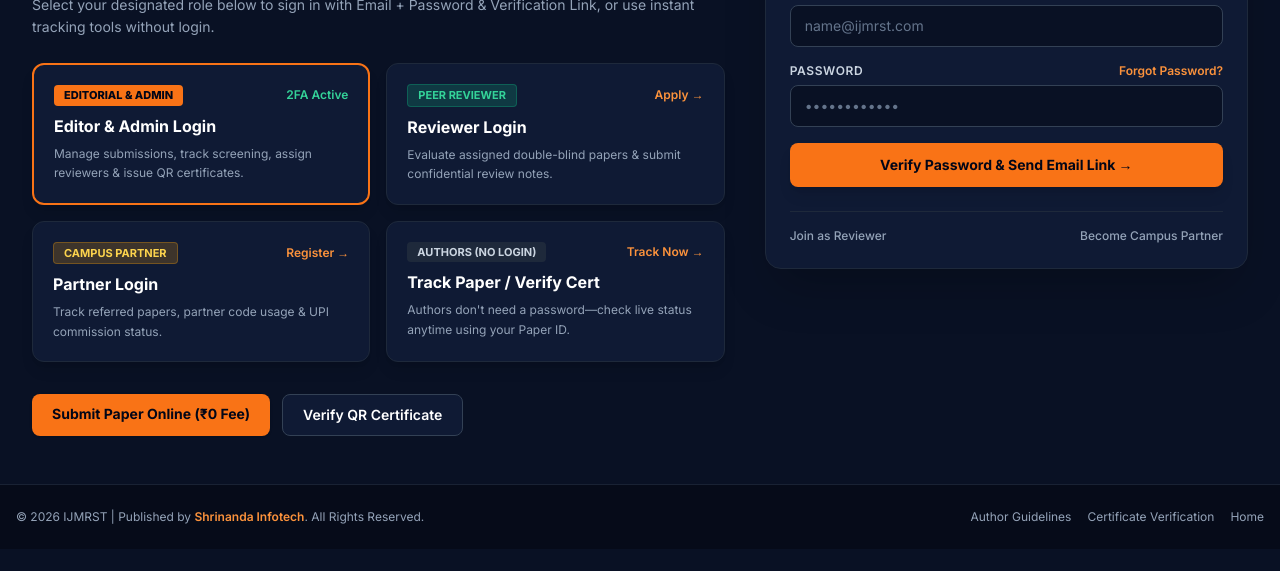
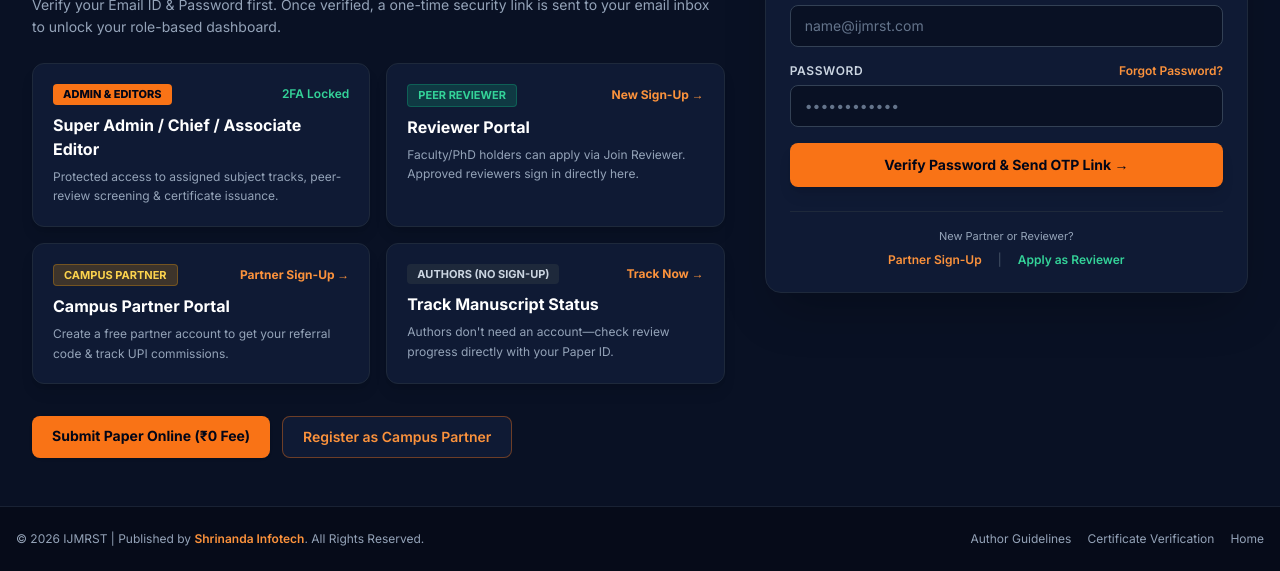
Before and after one commit to ShrinandaInfotech/ijmrst-journal, a plain HTML site: page login.html in a window 1280 px wide. Shown: the part 298-869 px from the top of the page. Before the commit the page ends 847 px from the top, so only its background shows below. Drawn offline with nearby package versions, Linux system fonts and the light colour scheme.

Commit message:
Update login.html

```diff
--- a/login.html
+++ b/login.html
@@ -14,7 +14,7 @@
 </head>
 <body class="min-h-screen flex flex-col">
 
-  <!-- Top Utility Bar (Exact Match to index.html) -->
+  <!-- Top Utility Bar -->
   <div class="bg-[#060B19] border-b border-slate-800/80 text-xs py-2 px-4">
     <div class="max-w-7xl mx-auto flex flex-wrap justify-between items-center gap-2">
       <div class="text-slate-300">
@@ -28,7 +28,7 @@
     </div>
   </div>
 
-  <!-- Main Header Navigation (Exact Match to index.html) -->
+  <!-- Main Header Navigation -->
   <header class="bg-[#091124]/95 border-b border-slate-800/80 sticky top-0 z-40 backdrop-blur">
     <div class="max-w-7xl mx-auto px-4 sm:px-6 lg:px-8 py-4 flex flex-col lg:flex-row items-center justify-between gap-4">
       <a href="index.html" class="flex items-center space-x-3">
@@ -59,87 +59,84 @@
   <main class="flex-grow max-w-7xl w-full mx-auto px-4 sm:px-6 lg:px-8 py-12">
     <div class="grid grid-cols-1 lg:grid-cols-12 gap-10 items-start">
 
-      <!-- Left Column: Role Cards & Portals (7 Cols) -->
+      <!-- Left Column: Role Portals & Sign-Up Options (7 Cols) -->
       <div class="lg:col-span-7 space-y-6">
         <div>
           <span class="inline-block px-3.5 py-1 rounded-full bg-orange-500/15 border border-orange-500/30 text-orange-400 text-xs font-semibold mb-3">
-            2-Step Protected Editorial & Partner Gateway
+            2-Step Protected Portal (Password + Email Verification)
           </span>
           <h1 class="text-3xl sm:text-4xl font-extrabold text-white leading-tight">
-            Unified Access for <span class="text-orange-500">Editors, Reviewers & Partners</span>
+            One Secure Login for <span class="text-orange-500">Admin, Editors, Reviewers & Partners</span>
           </h1>
           <p class="text-sm text-slate-400 mt-3 leading-relaxed">
-            Select your designated role below to sign in with Email + Password & Verification Link, or use instant tracking tools without login.
+            Verify your Email ID & Password first. Once verified, a one-time security link is sent to your email inbox to unlock your role-based dashboard.
           </p>
         </div>
 
-        <!-- 4 Dark Theme Role Cards -->
+        <!-- 4 Role & Sign-Up Cards -->
         <div class="grid grid-cols-1 sm:grid-cols-2 gap-4">
           <!-- Card 1: Editorial & Super Admin -->
-          <button type="button" onclick="selectPortalRole('Editorial & Super Admin Portal', 'For Chief Editor, Associate Editors & Journal Administration')"
-            class="text-left p-5 rounded-xl bg-[#0F1A34] border-2 border-orange-500 shadow-lg hover:bg-[#132040] transition">
+          <div class="p-5 rounded-xl bg-[#0F1A34] border border-slate-800 shadow-lg">
             <div class="flex items-center justify-between mb-2">
-              <span class="px-2.5 py-0.5 rounded bg-orange-500 text-slate-950 text-[11px] font-extrabold">EDITORIAL & ADMIN</span>
-              <span class="text-emerald-400 text-xs font-semibold">2FA Active</span>
+              <span class="px-2.5 py-0.5 rounded bg-orange-500 text-slate-950 text-[11px] font-extrabold">ADMIN & EDITORS</span>
+              <span class="text-emerald-400 text-xs font-semibold">2FA Locked</span>
             </div>
-            <h3 class="font-bold text-white text-base">Editor & Admin Login</h3>
-            <p class="text-xs text-slate-400 mt-1.5 leading-relaxed">Manage submissions, track screening, assign reviewers & issue QR certificates.</p>
-          </button>
+            <h3 class="font-bold text-white text-base">Super Admin / Chief / Associate Editor</h3>
+            <p class="text-xs text-slate-400 mt-1.5 leading-relaxed">Protected access to assigned subject tracks, peer-review screening & certificate issuance.</p>
+          </div>
 
           <!-- Card 2: Peer Reviewer -->
-          <button type="button" onclick="selectPortalRole('Peer Reviewer Portal', 'Double-Blind Manuscript Evaluation Dashboard')"
-            class="text-left p-5 rounded-xl bg-[#0F1A34] border border-slate-800 hover:border-orange-500/60 shadow-lg hover:bg-[#132040] transition">
+          <div class="p-5 rounded-xl bg-[#0F1A34] border border-slate-800 shadow-lg">
             <div class="flex items-center justify-between mb-2">
               <span class="px-2.5 py-0.5 rounded bg-emerald-500/20 text-emerald-400 border border-emerald-500/30 text-[11px] font-bold">PEER REVIEWER</span>
-              <a href="join-reviewer.html" onclick="event.stopPropagation()" class="text-orange-400 hover:underline text-xs font-semibold">Apply →</a>
+              <a href="join-reviewer.html" class="text-orange-400 hover:underline text-xs font-bold">New Sign-Up →</a>
             </div>
-            <h3 class="font-bold text-white text-base">Reviewer Login</h3>
-            <p class="text-xs text-slate-400 mt-1.5 leading-relaxed">Evaluate assigned double-blind papers & submit confidential review notes.</p>
-          </button>
+            <h3 class="font-bold text-white text-base">Reviewer Portal</h3>
+            <p class="text-xs text-slate-400 mt-1.5 leading-relaxed">Faculty/PhD holders can apply via Join Reviewer. Approved reviewers sign in directly here.</p>
+          </div>
 
           <!-- Card 3: Campus Partner -->
-          <button type="button" onclick="selectPortalRole('Campus Partner Portal', 'Track Referrals, Submissions & Commission Payouts')"
-            class="text-left p-5 rounded-xl bg-[#0F1A34] border border-slate-800 hover:border-orange-500/60 shadow-lg hover:bg-[#132040] transition">
+          <div class="p-5 rounded-xl bg-[#0F1A34] border border-slate-800 shadow-lg">
             <div class="flex items-center justify-between mb-2">
               <span class="px-2.5 py-0.5 rounded bg-amber-500/20 text-amber-300 border border-amber-500/30 text-[11px] font-bold">CAMPUS PARTNER</span>
-              <a href="partner-signup.html" onclick="event.stopPropagation()" class="text-orange-400 hover:underline text-xs font-semibold">Register →</a>
+              <a href="partner-signup.html" class="text-orange-400 hover:underline text-xs font-bold">Partner Sign-Up →</a>
             </div>
-            <h3 class="font-bold text-white text-base">Partner Login</h3>
-            <p class="text-xs text-slate-400 mt-1.5 leading-relaxed">Track referred papers, partner code usage & UPI commission status.</p>
-          </button>
+            <h3 class="font-bold text-white text-base">Campus Partner Portal</h3>
+            <p class="text-xs text-slate-400 mt-1.5 leading-relaxed">Create a free partner account to get your referral code & track UPI commissions.</p>
+          </div>
 
           <!-- Card 4: Author Public Tracking -->
           <a href="track-paper.html"
-            class="block text-left p-5 rounded-xl bg-[#0F1A34] border border-slate-800 hover:border-orange-500/60 shadow-lg hover:bg-[#132040] transition">
+            class="block p-5 rounded-xl bg-[#0F1A34] border border-slate-800 hover:border-orange-500/60 shadow-lg transition">
             <div class="flex items-center justify-between mb-2">
-              <span class="px-2.5 py-0.5 rounded bg-slate-800 text-slate-300 text-[11px] font-bold">AUTHORS (NO LOGIN)</span>
-              <span class="text-orange-400 text-xs font-semibold">Track Now →</span>
+              <span class="px-2.5 py-0.5 rounded bg-slate-800 text-slate-300 text-[11px] font-bold">AUTHORS (NO SIGN-UP)</span>
+              <span class="text-orange-400 text-xs font-bold">Track Now →</span>
             </div>
-            <h3 class="font-bold text-white text-base">Track Paper / Verify Cert</h3>
-            <p class="text-xs text-slate-400 mt-1.5 leading-relaxed">Authors don't need a password—check live status anytime using your Paper ID.</p>
+            <h3 class="font-bold text-white text-base">Track Manuscript Status</h3>
+            <p class="text-xs text-slate-400 mt-1.5 leading-relaxed">Authors don't need an account—check review progress directly with your Paper ID.</p>
           </a>
         </div>
 
-        <!-- Bottom Action Buttons (Matching Hero Buttons) -->
+        <!-- Bottom Action Buttons -->
         <div class="flex flex-wrap gap-3 pt-2">
           <a href="submit.html" class="bg-orange-500 hover:bg-orange-600 text-slate-950 font-bold text-sm px-5 py-2.5 rounded-lg transition shadow">
             Submit Paper Online (₹0 Fee)
           </a>
-          <a href="verify.html" class="bg-[#0F1A34] hover:bg-slate-800 text-white border border-slate-700 font-semibold text-sm px-5 py-2.5 rounded-lg transition">
-            Verify QR Certificate
+          <a href="partner-signup.html" class="bg-[#0F1A34] hover:bg-slate-800 text-orange-400 border border-orange-500/40 font-semibold text-sm px-5 py-2.5 rounded-lg transition">
+            Register as Campus Partner
           </a>
         </div>
       </div>
 
-      <!-- Right Column: Dark Card Login Box (5 Cols) -->
+      <!-- Right Column: 2-Step Login Box (5 Cols) -->
       <div class="lg:col-span-5 bg-[#0F1A34] rounded-2xl shadow-2xl border border-slate-800 overflow-hidden">
         <div class="p-6 border-b border-slate-800 flex items-center justify-between">
           <div>
-            <h2 id="loginBoxTitle" class="text-lg font-bold text-orange-400">Editorial & Super Admin Portal</h2>
-            <p id="loginBoxSubtitle" class="text-xs text-slate-400 mt-0.5">For Chief Editor, Associate Editors & Journal Administration</p>
+            <h2 class="text-lg font-bold text-orange-400">2-Step Portal Sign In</h2>
+            <p class="text-xs text-slate-400 mt-0.5">Step 1: Password • Step 2: Email Verification</p>
           </div>
           <span class="inline-flex items-center text-xs text-emerald-400 font-semibold shrink-0">
-            <span class="w-2 h-2 rounded-full bg-emerald-400 mr-1.5"></span> Secure
+            <span class="w-2 h-2 rounded-full bg-emerald-400 mr-1.5"></span> 2FA Active
           </span>
         </div>
 
@@ -168,24 +165,24 @@
 
             <button type="submit" id="step1Btn"
               class="w-full bg-orange-500 hover:bg-orange-600 text-slate-950 font-bold py-3 rounded-lg transition shadow-lg text-sm">
-              Verify Password & Send Email Link →
+              Verify Password & Send OTP Link →
             </button>
           </form>
 
-          <!-- STEP 2: Check Email Verification Link Screen -->
+          <!-- STEP 2: Email Verification Link Screen -->
           <div id="step2Box" class="hidden space-y-4 text-center py-2">
             <div class="w-12 h-12 bg-emerald-500/20 text-emerald-400 border border-emerald-500/30 rounded-full flex items-center justify-center mx-auto">
               <svg class="w-6 h-6" fill="none" stroke="currentColor" viewBox="0 0 24 24">
                 <path stroke-linecap="round" stroke-linejoin="round" stroke-width="2" d="M3 8l7.89 5.26a2 2 0 002.22 0L21 8M5 19h14a2 2 0 002-2V7a2 2 0 00-2-2H5a2 2 0 00-2 2v10a2 2 0 002 2z" />
               </svg>
             </div>
-            <h3 class="text-base font-bold text-white">Check Your Email Inbox</h3>
+            <h3 class="text-base font-bold text-white">Step 2: Check Your Email Inbox</h3>
             <p class="text-xs text-slate-300 leading-relaxed">
-              Password verified! We sent a one-time login link to <span id="otpEmailDisplay" class="font-bold text-orange-400"></span>. Click <strong class="text-white">"Sign in"</strong> in your email to open your dashboard.
+              Password verified! A one-time verification link has been sent to <span id="otpEmailDisplay" class="font-bold text-orange-400"></span>. Click <strong class="text-white">"Sign in"</strong> in that email to open your dashboard.
             </p>
 
             <div class="flex justify-between items-center pt-4 border-t border-slate-800 text-xs">
-              <button type="button" onclick="resendLink()" class="text-orange-400 font-semibold hover:underline">Resend Link</button>
+              <button type="button" onclick="resendLink()" class="text-orange-400 font-semibold hover:underline">Resend Email</button>
               <button type="button" onclick="resetToStep1()" class="text-slate-400 hover:underline">← Back to Login</button>
             </div>
           </div>
@@ -226,9 +223,14 @@
             </button>
           </form>
 
-          <div class="mt-6 pt-4 border-t border-slate-800 flex justify-between text-xs text-slate-400">
-            <a href="join-reviewer.html" class="hover:text-orange-400 font-medium">Join as Reviewer</a>
-            <a href="partner-signup.html" class="hover:text-orange-400 font-medium">Become Campus Partner</a>
+          <!-- New User Sign-Up Links -->
+          <div class="mt-6 pt-4 border-t border-slate-800 space-y-2 text-center">
+            <p class="text-[11px] text-slate-400">New Partner or Reviewer?</p>
+            <div class="flex justify-center gap-4 text-xs">
+              <a href="partner-signup.html" class="text-orange-400 hover:underline font-semibold">Partner Sign-Up</a>
+              <span class="text-slate-600">|</span>
+              <a href="join-reviewer.html" class="text-emerald-400 hover:underline font-semibold">Apply as Reviewer</a>
+            </div>
           </div>
         </div>
       </div>
@@ -251,13 +253,6 @@
   <script>
     let verifiedEmail = '';
 
-    function selectPortalRole(title, subtitle) {
-      document.getElementById('loginBoxTitle').textContent = title;
-      document.getElementById('loginBoxSubtitle').textContent = subtitle;
-      resetToStep1();
-      document.getElementById('emailInput').focus();
-    }
-
     function showAlert(msg, isError = true) {
       const box = document.getElementById('alertBox');
       box.textContent = msg;
@@ -271,6 +266,7 @@
       document.getElementById('alertBox').classList.add('hidden');
     }
 
+    // Handle Password Reset OR 2FA Email Link Callback
     supabaseClient.auth.onAuthStateChange(async (event, session) => {
       if (event === 'PASSWORD_RECOVERY') {
         document.getElementById('step1Form').classList.add('hidden');
@@ -291,6 +287,7 @@
       }
     });
 
+    // STEP 1: Verify Password -> Sign Out Temp Session -> Trigger 2FA Email Verification
     document.getElementById('step1Form').addEventListener('submit', async (e) => {
       e.preventDefault();
       hideAlert();
@@ -299,16 +296,18 @@
       const password = document.getElementById('passwordInput').value;
 
       btn.disabled = true;
-      btn.textContent = 'Verifying Credentials...';
+      btn.textContent = 'Verifying Password...';
 
+      // 1. Check Email + Password
       const { error } = await supabaseClient.auth.signInWithPassword({ email, password });
 
       if (error) {
         btn.disabled = false;
-        btn.textContent = 'Verify Password & Send Email Link →';
+        btn.textContent = 'Verify Password & Send OTP Link →';
         return showAlert('Invalid Email ID or Password.');
       }
 
+      // 2. Verify Active Role
       const { data: roleData, error: roleError } = await supabaseClient
         .from('user_roles')
         .select('role, is_active')
@@ -318,10 +317,11 @@
       if (roleError || !roleData || !roleData.is_active) {
         await supabaseClient.auth.signOut();
         btn.disabled = false;
-        btn.textContent = 'Verify Password & Send Email Link →';
-        return showAlert('Access Denied: Your account is not assigned an active portal role.');
+        btn.textContent = 'Verify Password & Send OTP Link →';
+        return showAlert('Access Denied: No active portal role is assigned to this email.');
       }
 
+      // 3. Sign out partial session & send 2FA Email Link
       await supabaseClient.auth.signOut();
       const { error: otpError } = await supabaseClient.auth.signInWithOtp({
         email: email,
@@ -332,7 +332,7 @@
       });
 
       btn.disabled = false;
-      btn.textContent = 'Verify Password & Send Email Link →';
+      btn.textContent = 'Verify Password & Send OTP Link →';
 
       if (otpError) {
         return showAlert('Password verified, but failed to send verification email: ' + otpError.message);
```
